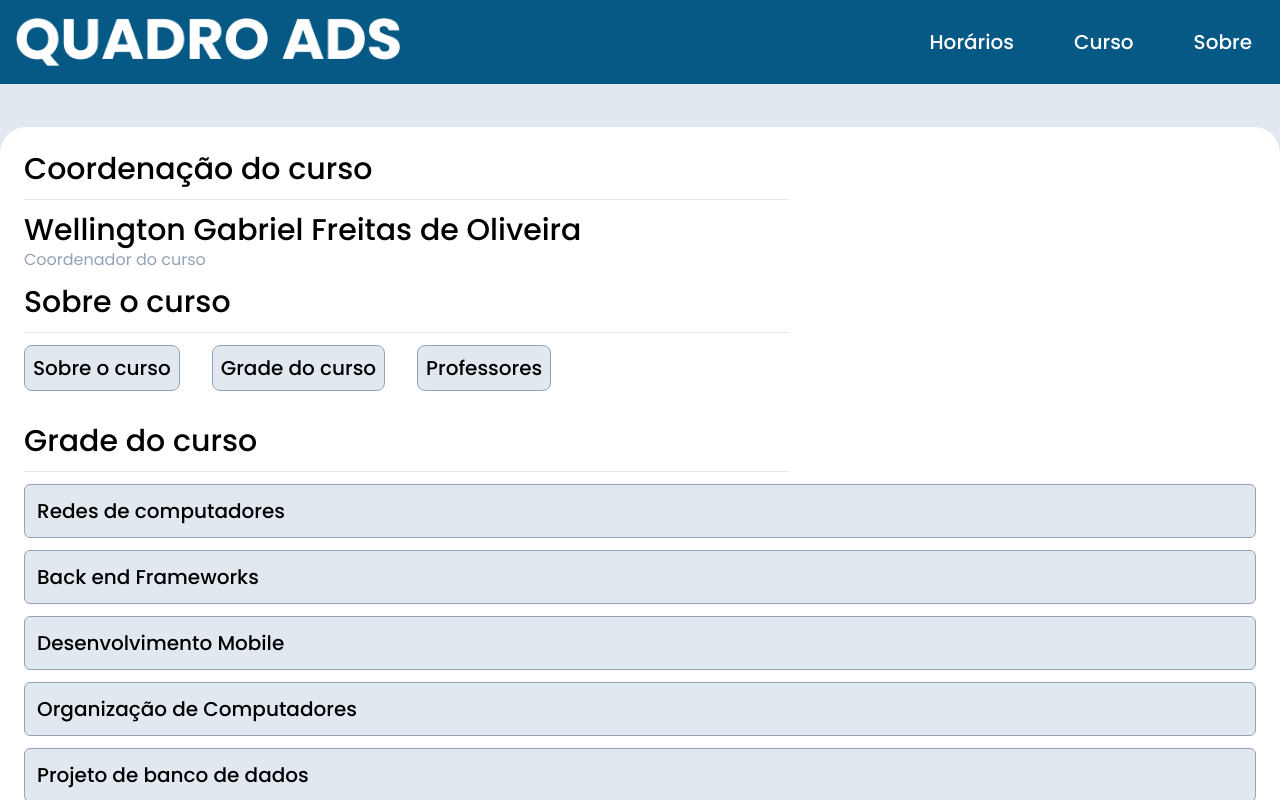
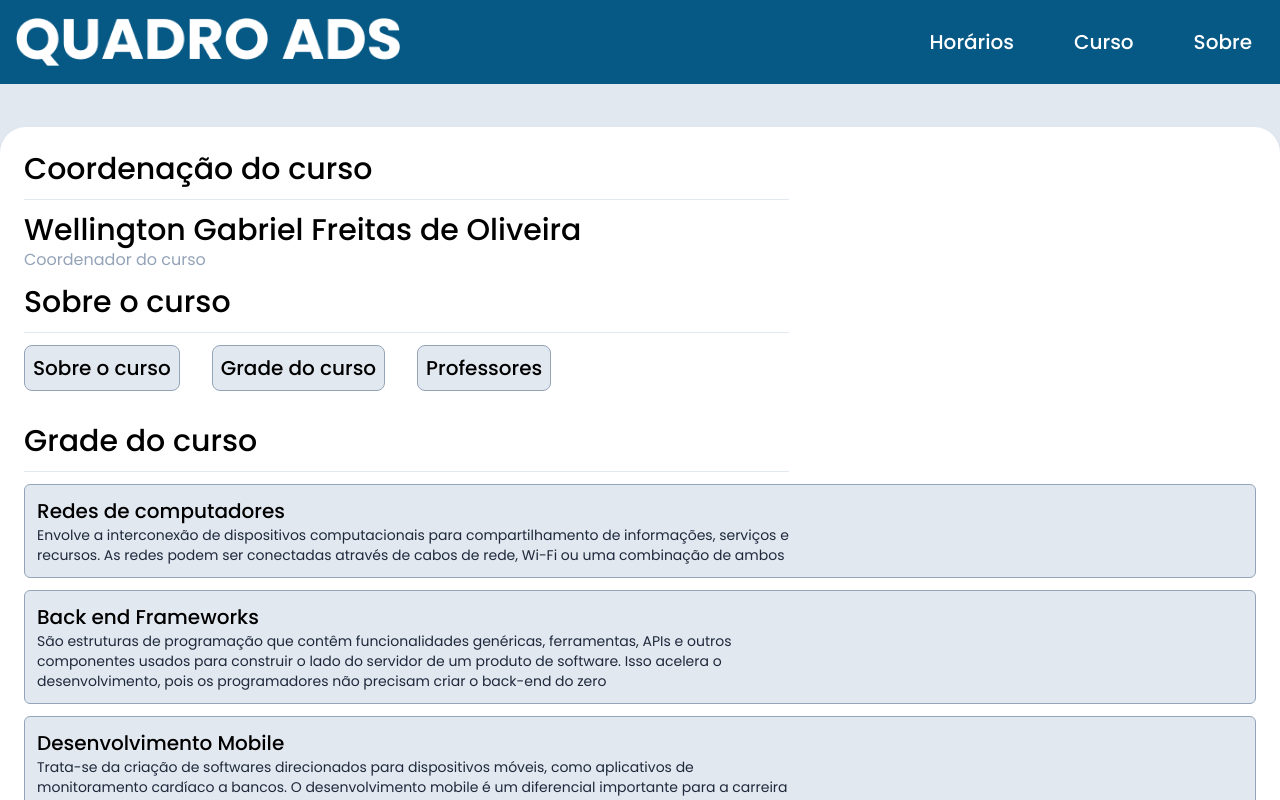
Before and after one commit to FalaAiMatheus/quadro-ads, a React (Vite) app: page /curso in a window 1280 px wide. Both pictures are taken after a click on the button "Grade do curso". Shown: the top 800 px of the page. Built offline with nearby package versions, Linux system fonts and the light colour scheme.

Commit message:
feat: atualizando o App e adicionando a descrição do curso

```diff
--- a/src/App.jsx
+++ b/src/App.jsx
@@ -6,7 +6,7 @@ import Sobre from "./routers/Sobre";
 
 function App() {
   return (
-    <div>
+    <>
       <BrowserRouter>
         <Header />
         <main className="flex mx-auto mt-[2.6875rem] shadow-md w-full max-w-[1379px] bg-white rounded-[1.625rem]">
@@ -17,7 +17,7 @@ function App() {
           </Routes>
         </main>
       </BrowserRouter>
-    </div>
+    </>
   );
 }
 
--- a/src/components/Course/CourseSchedule.jsx
+++ b/src/components/Course/CourseSchedule.jsx
@@ -7,9 +7,10 @@ function CourseSchedule() {
     <div className="flex flex-col gap-3">
       <h2 className="font-medium text-3xl">Grade do curso</h2>
       <div className="h-px bg-slate-200 rounded-sm max-w-[765px]" />
-      {database.map(({id, cadeira}) => (
+      {database.map(({id, cadeira, descricao}) => (
         <MaterialCard key={id}>
           <span className="font-medium text-xl">{cadeira}</span>
+          <p className="max-w-3xl text-sm text-slate-800">{descricao}</p>
         </MaterialCard>
       ))}
     </div>
```
